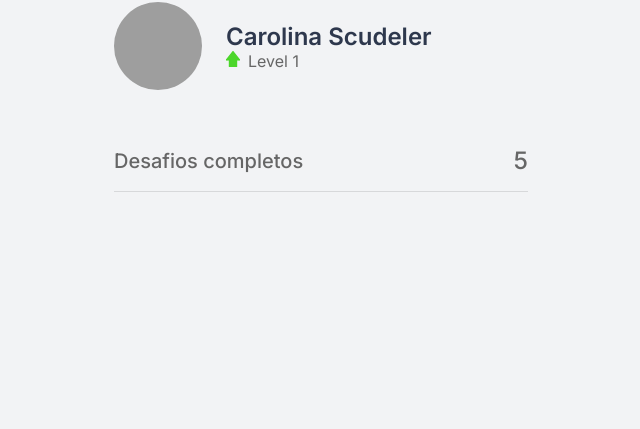
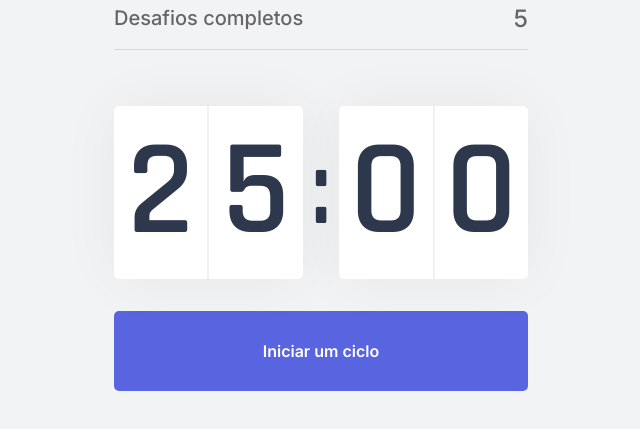
Before and after one commit to CarolinaScudeler/move-it, a Next.js app: page / in a window 1280 px wide. Shown: the part 275-704 px from the top of the page, without its empty margins (62-702 px from the left). Built offline with nearby package versions, Linux system fonts and the light colour scheme; grey boxes are pictures that could not be loaded.

Commit message:
Adding countdown component with some features

```diff
--- /dev/null
+++ b/src/components/Countdown.tsx
@@ -0,0 +1,49 @@
+import { useState, useEffect } from 'react';
+import styles from '../styles/components/Countdown.module.css';
+
+export function Countdown() {
+    const [time, setTime] = useState(25 * 60);
+    const [active, setActive] =  useState(false);
+
+    const minutes = Math.floor(time / 60);
+    const seconds = time % 60;
+
+    const [minuteLeft, minuteRight] = String(minutes).padStart(2, '0').split('');
+    const [secondLeft, secondRight] = String(seconds).padStart(2, '0').split('');
+
+    function startCountdown() {
+        setActive(true);
+    }
+
+    useEffect(() => {
+        if (active && time > 0) {
+            setTimeout(() => {
+                setTime(time - 1);
+            }, 1000)
+        }
+    }, [active, time])
+
+    return (
+        <div>
+            <div className={styles.countdownContainer}>
+                <div>
+                    <span>{minuteLeft}</span>
+                    <span>{minuteRight}</span>
+                </div>
+                <span>:</span>
+                <div>
+                    <span>{secondLeft}</span>
+                    <span>{secondRight}</span>
+                </div>
+            </div>
+
+            <button
+                type="button"
+                className={styles.countdownButton}
+                onClick={startCountdown}
+            >
+                Iniciar um ciclo
+            </button>
+        </div>
+    )
+}
--- a/src/pages/_document.tsx
+++ b/src/pages/_document.tsx
@@ -5,6 +5,8 @@
     return (
       <Html>
         <Head>
+            <link rel="shortcut icon" href="favicon.png" type="image/png" />
+
             <link rel="preconnect" href="https://fonts.googleapis.com" />
             <link rel="preconnect" href="https://fonts.gstatic.com" />
             <link href="https://fonts.googleapis.com/css2?family=Inter:wght@400;500;600&family=Rajdhani:wght@600&display=swap" rel="stylesheet" />
--- a/src/pages/index.tsx
+++ b/src/pages/index.tsx
@@ -1,23 +1,31 @@
-import { ExperienceBar } from '../components/ExperienceBar';
-import { Profile } from '../components/Profile';
-import { CompletedChallenges } from '../components/CompletedChallenges';
+import { CompletedChallenges } from "../components/CompletedChallenges";
+import { Countdown } from "../components/Countdown";
+import { ExperienceBar } from "../components/ExperienceBar";
+import { Profile } from "../components/Profile";
 
-import styles from '../styles/pages/Home.module.css';
+import Head from 'next/head';
+
+import styles from "../styles/pages/Home.module.css";
 
 export default function Home() {
   return (
     <div className={styles.container}>
+      <Head>
+        <title>Início | move.it</title>
+      </Head>
+
       <ExperienceBar />
 
       <section>
         <div>
           <Profile />
           <CompletedChallenges />
+          <Countdown />
         </div>
         <div>
 
         </div>
       </section>
     </div>
-  )
+  );
 }
--- /dev/null
+++ b/src/styles/components/Countdown.module.css
@@ -0,0 +1,64 @@
+.countdownContainer {
+    display: flex;
+    align-items: center;
+    font-family: Rajdhani;
+    font-weight: 600;
+    color: var(--title);
+}
+
+.countdownContainer > div {
+    flex: 1;
+
+    display: flex;
+    align-items: center;
+    justify-content: space-evenly;
+
+    background: var(--white);
+    box-shadow: 0 0 60px rgba(0, 0, 0, 0.05);
+    border-radius: 5px;
+    font-size: 8.5rem;
+    text-align: center;
+}
+
+.countdownContainer > div span {
+    flex: 1;
+}
+
+.countdownContainer > div span:first-child {
+    border-right: 1px solid #F0F1F3;
+}
+
+.countdownContainer > div span:last-child {
+    border-left: 1px solid #F0F1F3;
+}
+
+.countdownContainer > span {
+    font-size: 6.5rem;
+    margin: 0 0.5rem;
+}
+
+.countdownButton {
+    width: 100%;
+    height: 5rem;
+
+    margin-top: 2rem;
+
+    display: flex;
+    align-items: center;
+    justify-content: center;
+
+    border: 0;
+    border-radius: 5px;
+
+    background: var(--blue);
+    color: var(--white);
+
+    font: 1.25rem;
+    font-weight: 600;
+
+    transition: background-color 0.2s;
+}
+
+.countdownButton:hover {
+    background: var(--blue-dark);
+}
```
